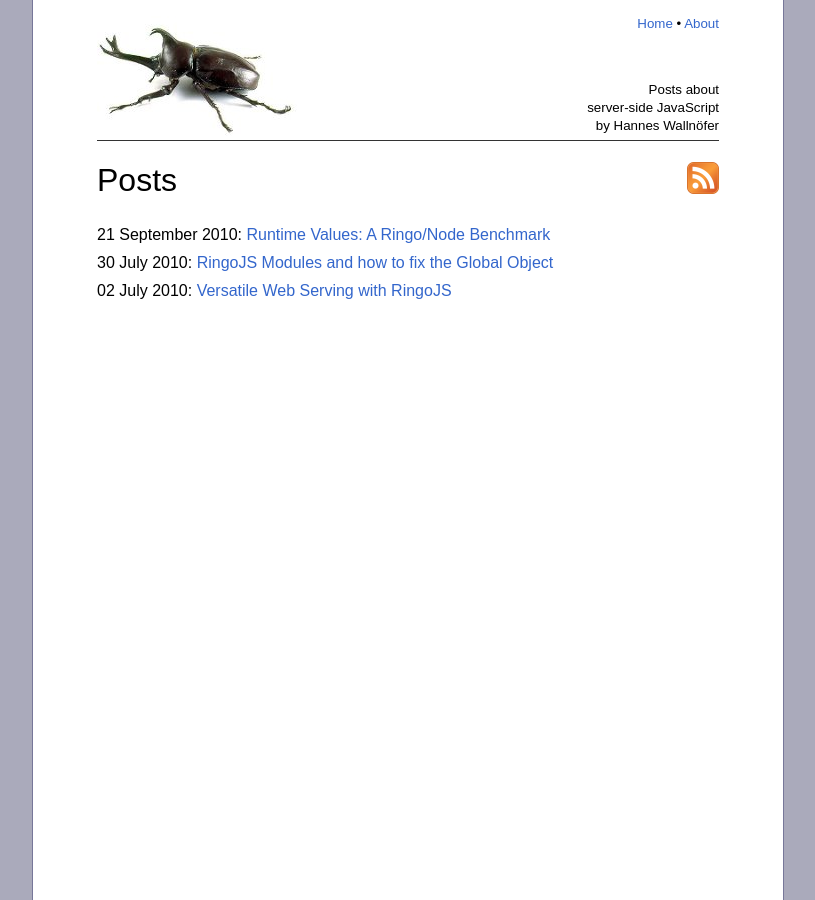
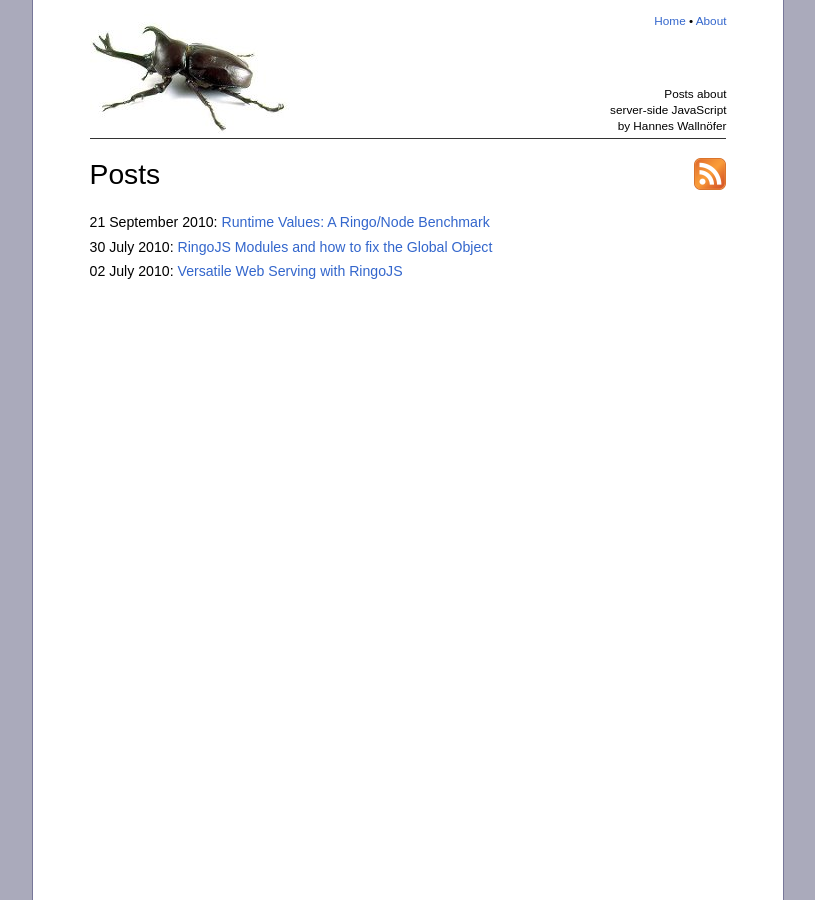
Before and after one commit to hns/hns.github.com, a Jekyll site: the page built from index.md, in a window 1280 px wide. Shown: the whole page, without its empty margins (232-1047 px from the left). Built offline with Jekyll 4.4.1, drawn with Linux system fonts in a browser that asks for light colours.

Commit message:
Make font smaller

```diff
--- a/css/style.css
+++ b/css/style.css
@@ -3,6 +3,7 @@ html, body {
     background-color: #aab;
     margin: 0;
     height: 100%;
+    font-size: 0.94em;
 }
 
 p {
```
